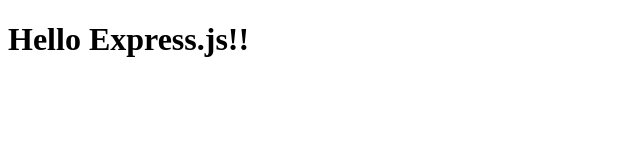
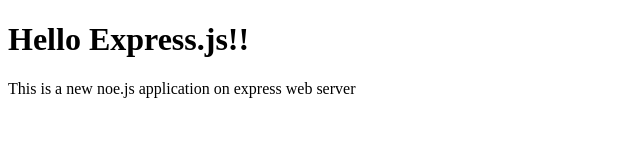
Before and after one commit to bhaveshbs789/web-server, a website: page public/index.html in a window 1280 px wide. Shown: the whole page, without its empty margins (0-640 px from the left). Drawn offline with Linux system fonts and the light colour scheme.

Commit message:
Updated index.html with a para

```diff
--- a/public/index.html
+++ b/public/index.html
@@ -7,6 +7,7 @@
 
 	<body>
 		<h1>Hello Express.js!!</h1>
+		<p>This is a new noe.js application on express web server</p>
 	</body>
 
 </html>
```
